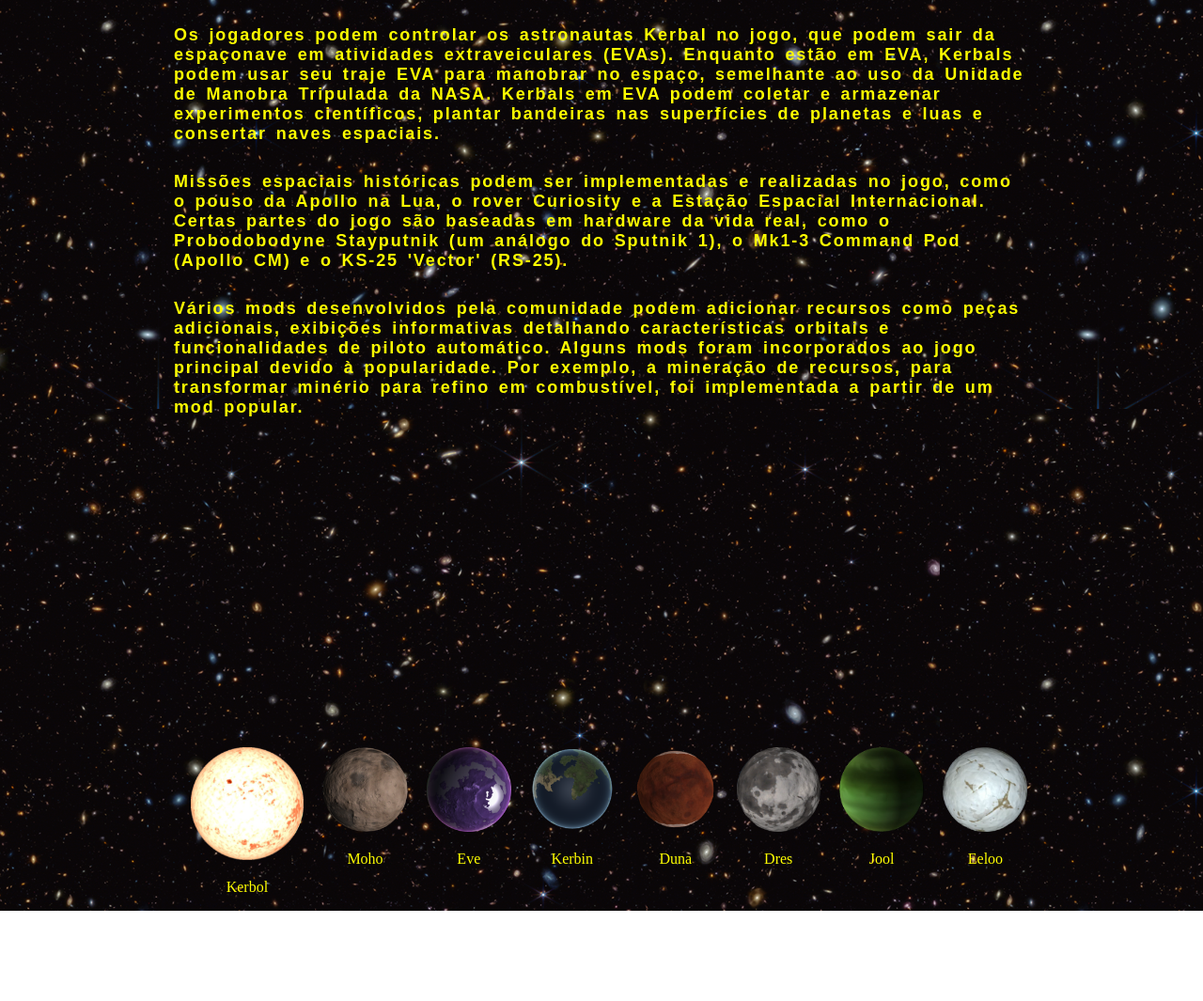
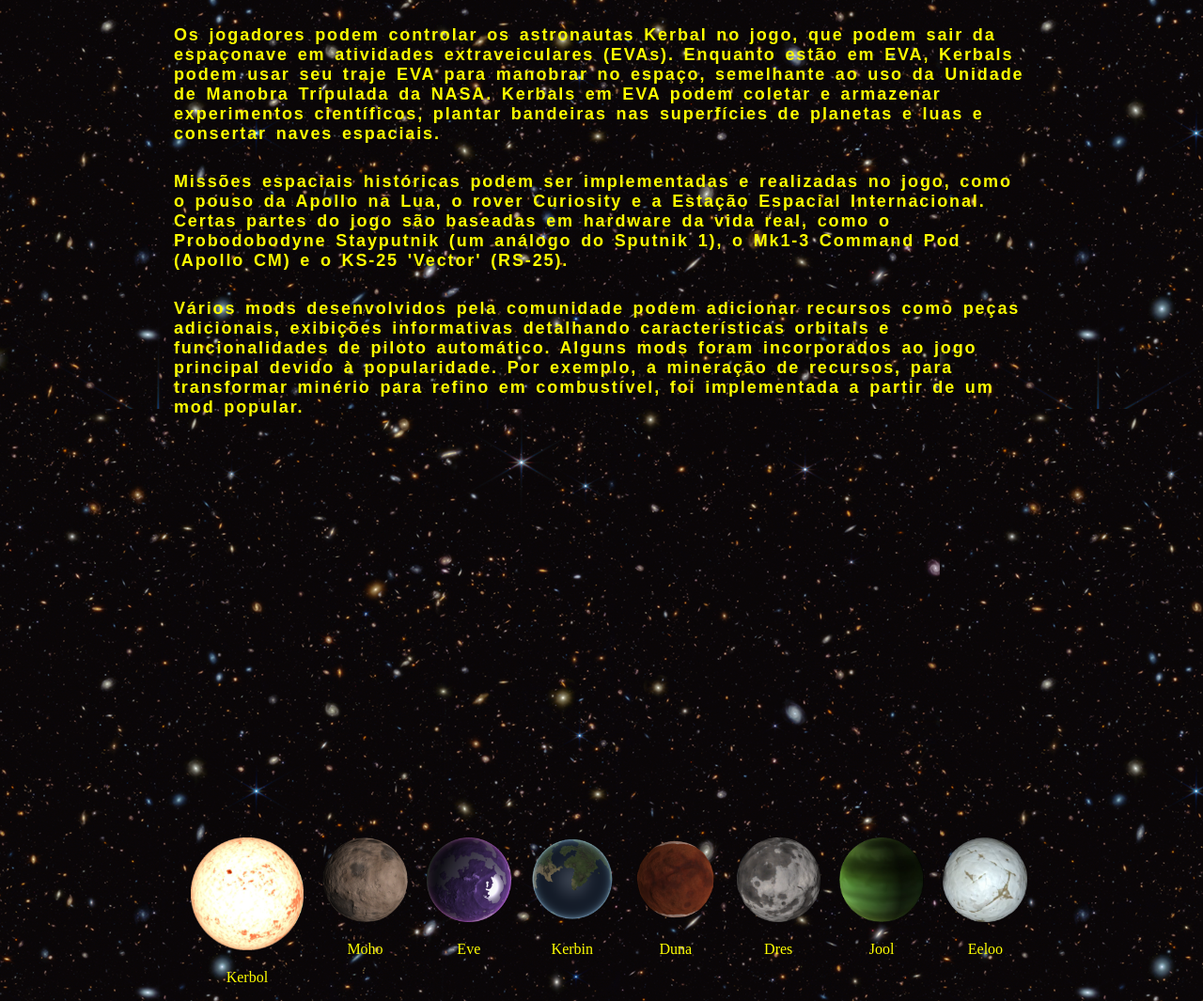
Before and after one commit to Claudio6996/kerbal-space-wiki, a plain HTML site: page html/astros.html in a window 1280 px wide. Shown: the part 965-2030 px from the top of the page at 94% size. Before the commit the page ends 1934 px from the top, so only its background shows below. Drawn offline with Linux system fonts and the light colour scheme.

Commit message:
Update astros.html

```diff
--- a/html/astros.html
+++ b/html/astros.html
@@ -119,7 +119,7 @@
         flex-wrap: nowrap;
         gap: 20px;
         position: absolute;
-        top: 220vh;
+        top: 232vh;
         height: 20%;
         width:80%;
         margin-left: 10%;
```
